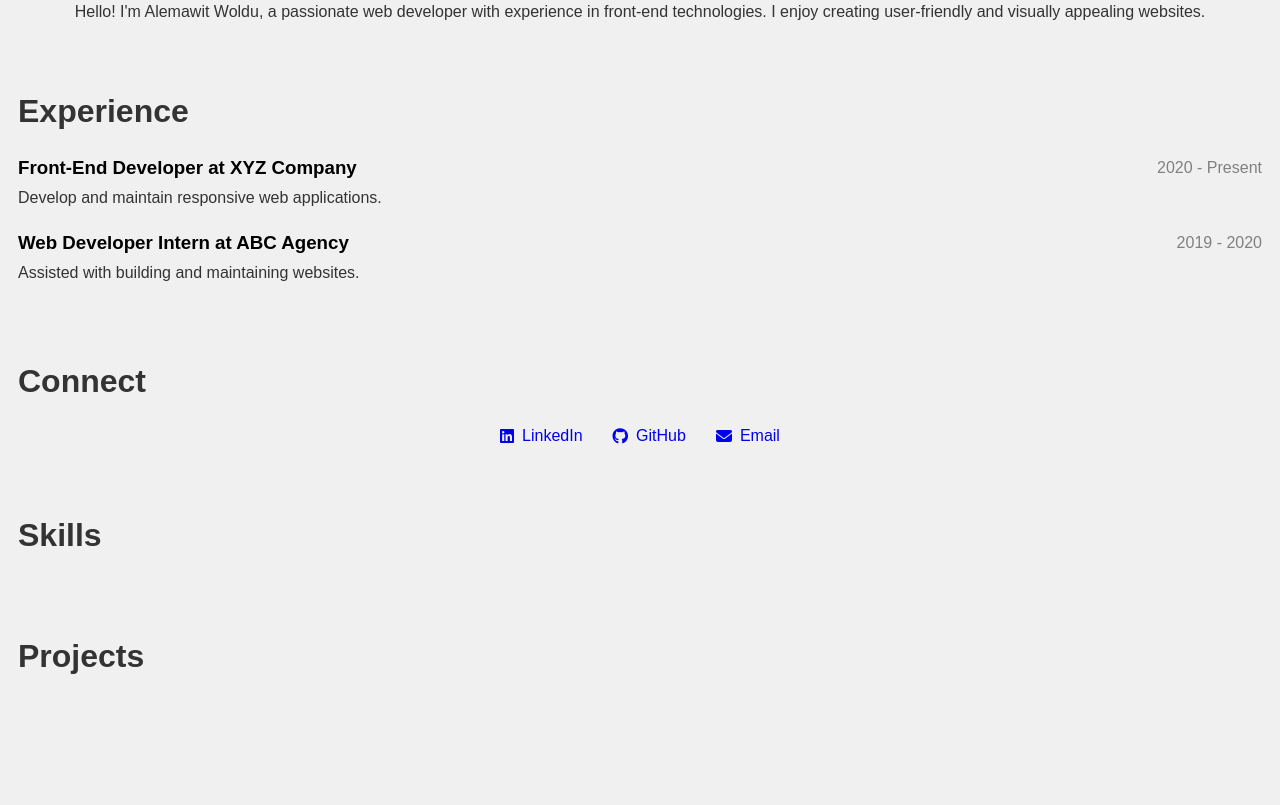
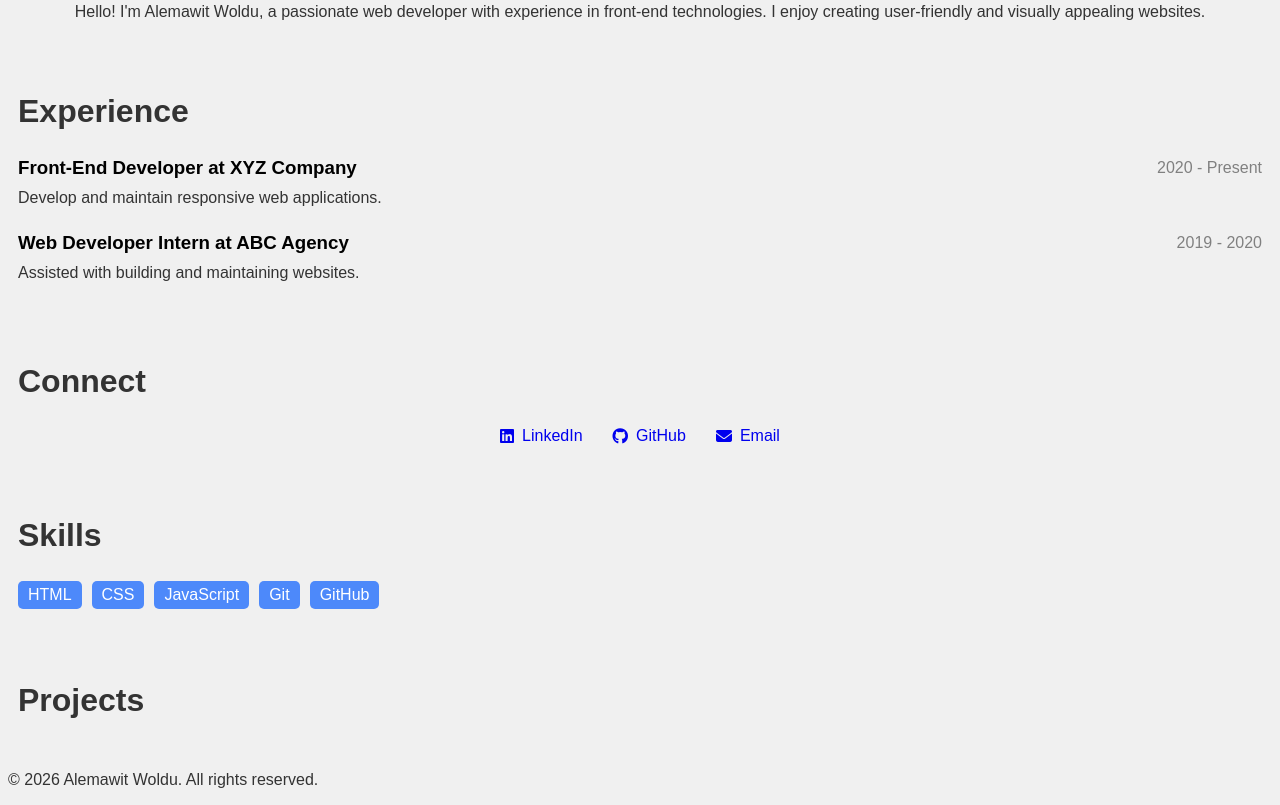
Before and after one commit to alemawit/alemawit-ctd-1, a plain HTML site: page index.html in a window 1280 px wide. Shown: the part 466-1271 px from the top of the page. Before the commit the page ends 1187 px from the top, so only its background shows below. Drawn offline with Linux system fonts and the light colour scheme.

Commit message:
js added, created footer and skills

```diff
--- a/css/index.css
+++ b/css/index.css
@@ -92,3 +92,18 @@ h2 {
     align-items: center;
     gap: 8px;
 }
+/* styling the skills section */
+#Skills ul {
+    display: flex;
+    flex-wrap: wrap;
+    gap: 10px;
+    list-style: none;
+    padding: 0;
+}
+
+#Skills li {
+    background-color: #0059ffad;
+    color: white;
+    padding: 5px 10px;
+    border-radius: 5px;
+}
--- a/index.html
+++ b/index.html
@@ -85,5 +85,6 @@
 
         </ul>
     </section>
+    <script src="js/index.js"></script>
 </body>
 </html>
--- /dev/null
+++ b/js/index.js
@@ -0,0 +1,19 @@
+const today = new Date();
+const thisYear = today.getFullYear();
+//add footer element to the page
+const footer = document.createElement('footer');
+const copyright = document.createElement('p');
+copyright.innerHTML = `© ${thisYear} Alemawit Woldu. All rights reserved.`;
+footer.appendChild(copyright);
+document.body.appendChild(footer);
+
+// skills section
+const skills = ['HTML', 'CSS', 'JavaScript', 'Git', 'GitHub'];
+const skillsSection = document.getElementById("Skills");
+const skillsList = skillsSection.querySelector('ul');
+for(let i = 0; i <skills.length; i++)
+{
+    const skill = document.createElement('li');
+    skill.innerHTML = skills[i];
+    skillsList.appendChild(skill);
+}
```
